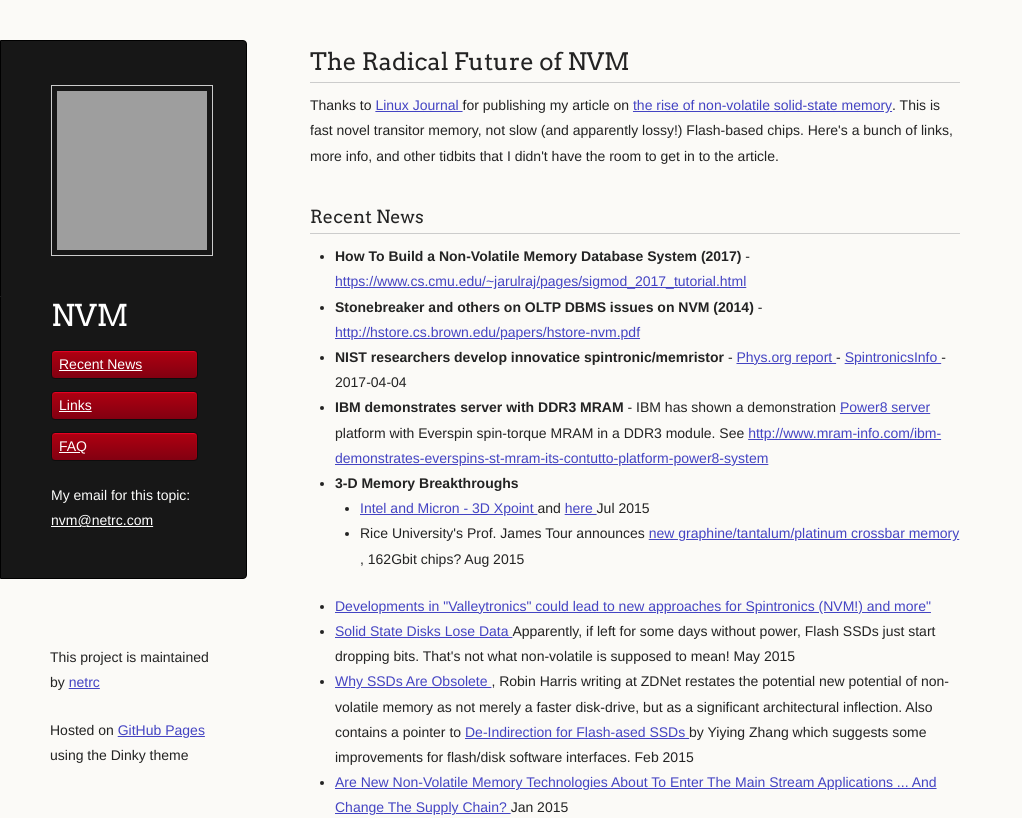
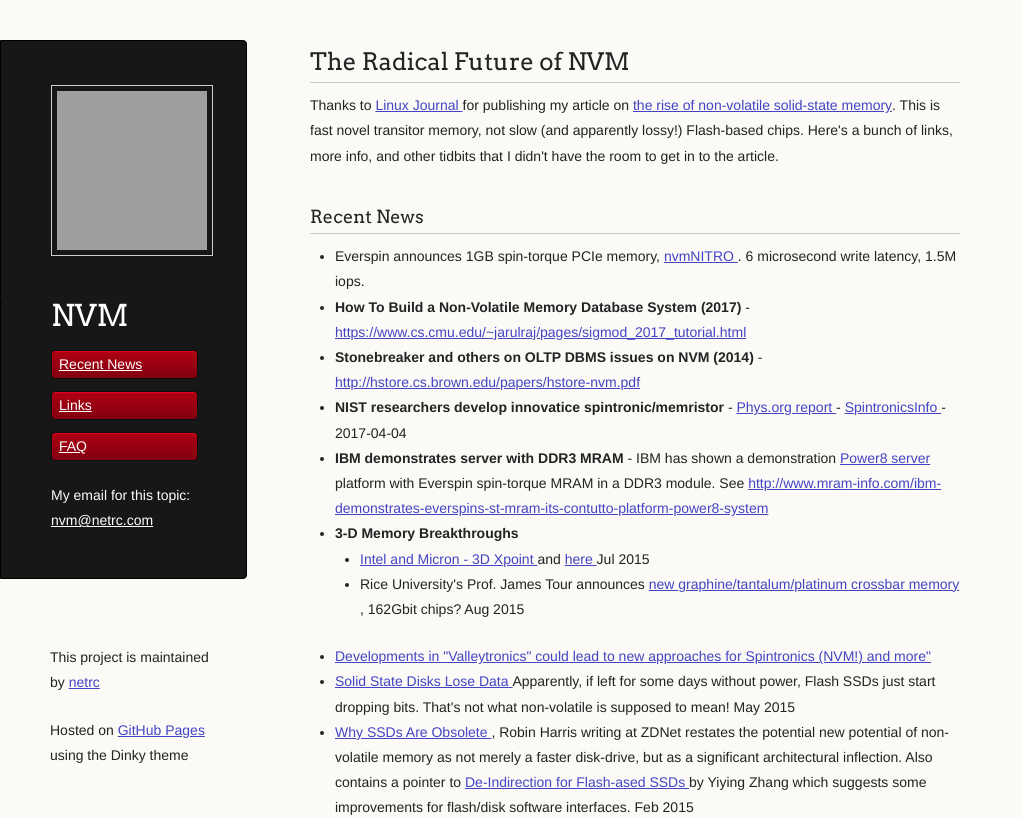
Before and after one commit to netrc/nvm, a plain HTML site: page index.html in a window 1280 px wide. Shown: the top 818 px of the page, without its empty margins (0-1022 px from the left). Drawn offline with Linux system fonts and the light colour scheme; grey boxes are pictures that could not be loaded.

Commit message:
Update index.html

```diff
--- a/index.html
+++ b/index.html
@@ -41,6 +41,8 @@ that I didn't have the room to get in to the article.
 
 <h3 id="recentnews"> Recent News </h3>
 <ul>
+	<li> Everspin announces 1GB spin-torque PCIe memory, <a href="https://www.everspin.com/news/everspin-announces-nvnitro%E2%84%A2-nvme-storage-accelerator-family">
+		nvmNITRO </a>. 6 microsecond write latency, 1.5M iops. </li>
 	<li> <strong> How To Build a Non-Volatile Memory Database System (2017) </strong> - <a href="https://www.cs.cmu.edu/~jarulraj/pages/sigmod_2017_tutorial.html"> https://www.cs.cmu.edu/~jarulraj/pages/sigmod_2017_tutorial.html </a> </li>
 	<li> <strong> Stonebreaker and others on OLTP DBMS issues on NVM (2014) </strong> - <a href="http://hstore.cs.brown.edu/papers/hstore-nvm.pdf"> http://hstore.cs.brown.edu/papers/hstore-nvm.pdf </a> </li>
   <li> <strong> NIST researchers develop innovatice spintronic/memristor </strong> -  <a href="https://phys.org/news/2017-04-nist-fundamental-component-spintronic.html"> Phys.org report </a> - <a href="https://www.spintronics-info.com/"> SpintronicsInfo </a> - <i class="Date"> 2017-04-04 </i></li>
```
